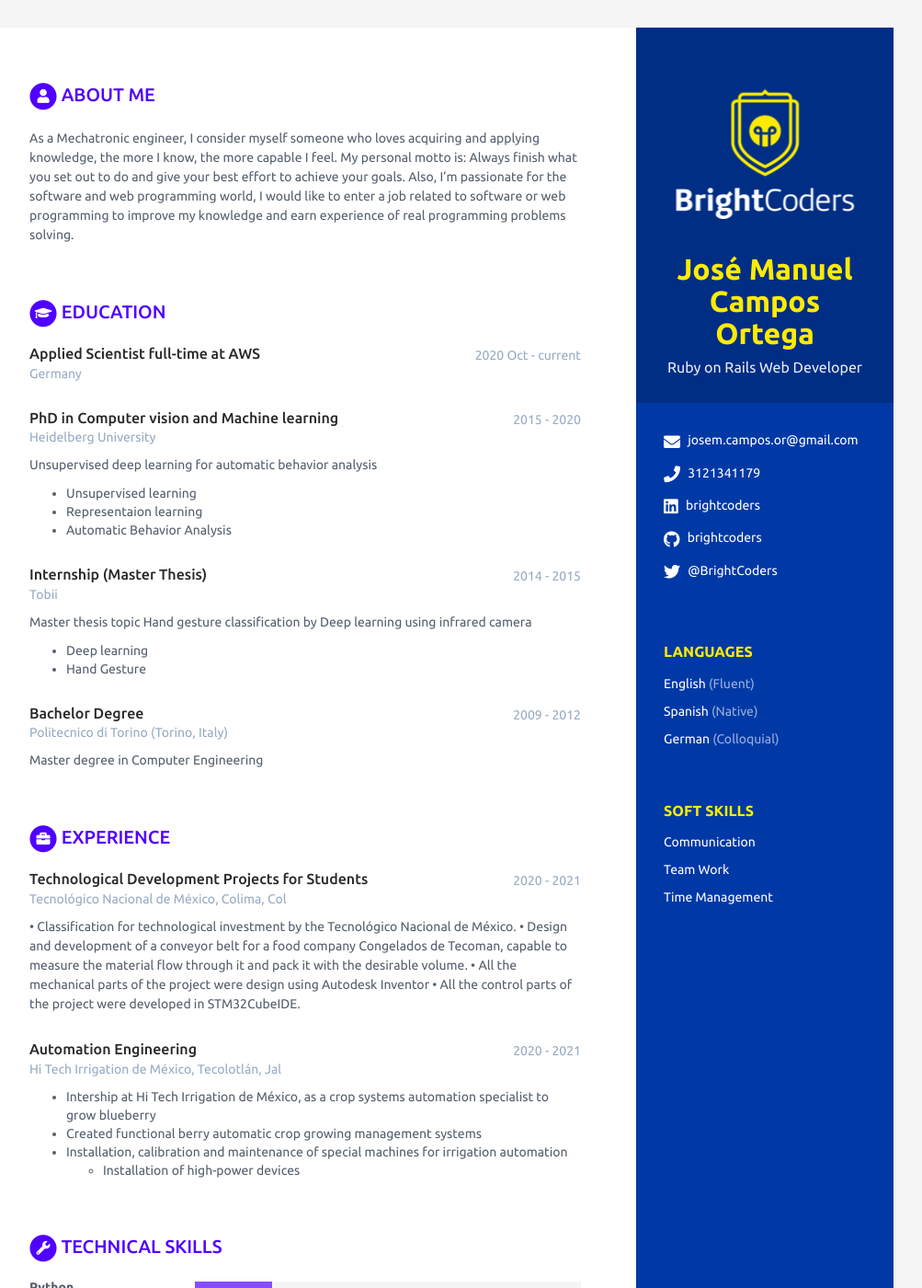
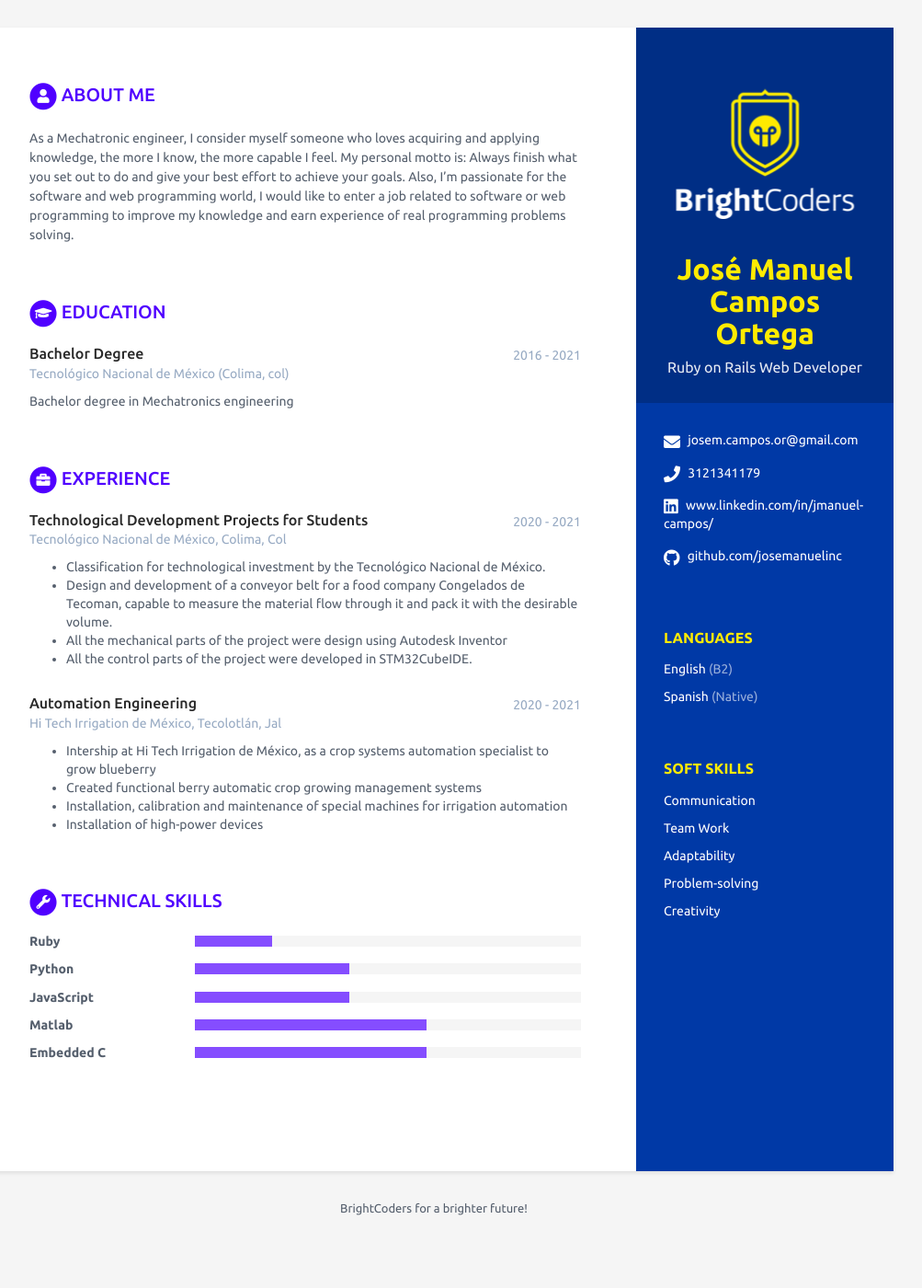
Before and after one commit to BC-MAY-21-ROR/kata-03-resume-scorecard-josemanuelinc, a Jekyll site: the page built from index.html, in a window 1280 px wide and 1400 px high. Shown: the whole window at 92% size, without its empty margins (168-1171 px from the left). Built offline with Jekyll 4.4.1, drawn with Linux system fonts in a browser that asks for light colours; some of the changed text lies outside the part shown.

Commit message:
Added languages,education,soft skills and technical skills.Also minor changes to basic information

```diff
--- a/_data/data.yml
+++ b/_data/data.yml
@@ -15,11 +15,11 @@ sidebar:
   email: josem.campos.or@gmail.com
   phone: 3121341179
   website: # No agregar http://
-  linkedin: brightcoders
-  github: brightcoders
+  linkedin: www.linkedin.com/in/jmanuel-campos/
+  github: github.com/josemanuelinc
   gitlab:
   bitbucket:
-  twitter: '@BrightCoders'
+  twitter:
   stack-overflow: # Number/Username, e.g. 123456/alandoe
   codewars:
   goodreads: # Number-Username, e.g. 123456-alandoe
@@ -27,13 +27,10 @@ sidebar:
   # Actualiza según los idiomas y nieles que tienes. Agrega o Elimina según sea necesario.
   languages:
     - idiom: English
-      level: Fluent # Utiliza el resultado de tu examen oficial, o el nivel de acuerdo al modelo Dreyfus
+      level: B2 # Utiliza el resultado de tu examen oficial, o el nivel de acuerdo al modelo Dreyfus
 
     - idiom: Spanish
       level: Native # Utiliza el resultado de tu examen oficial, o el nivel de acuerdo al modelo Dreyfus
-
-    - idiom: German
-      level: Colloquial
 
   # Registra aquí tus soft skills. Agrega o elimina según sea necesario
   interests:
@@ -43,8 +40,17 @@ sidebar:
     - item: Team Work
       link: # dejar en blanco
 
-    - item: Time Management
+    - item: Adaptability
       link: # dejar en blanco
+
+    - item: Problem-solving
+      link: # dejar en blanco
+
+    - item: Creativity
+      link: # dejar en blanco
+
+
+
 
 # Registra aquí un resumen de tu perfil
 career-profile:
@@ -53,35 +59,12 @@ career-profile:
     As a Mechatronic engineer, I consider myself someone who loves acquiring and applying knowledge, the more I know, the more capable I feel. My personal motto is: Always finish what you set out to do and give your best effort to achieve your goals. Also, I'm passionate for the software and web programming world, I would like to enter a job related to software or web programming to improve my knowledge and earn experience of real programming problems solving.
 # Registra aquí tus estudios. Agrega o elimina según sea necesario
 educationcomplete:
-  - degree: Applied Scientist full-time at AWS
-    university: Germany
-    time: 2020 Oct - current
-    details: |
-
-  - degree: PhD in Computer vision and Machine learning
-    university: Heidelberg University
-    time: 2015 - 2020
-    details: |
-      Unsupervised deep learning for automatic behavior analysis
-
-        - Unsupervised learning
-        - Representaion learning
-        - Automatic Behavior Analysis
-
-  - degree: Internship (Master Thesis)
-    university: Tobii
-    time: 2014 - 2015
-    details: |
-      Master thesis topic Hand gesture classification by Deep learning using infrared camera
-
-        - Deep learning
-        - Hand Gesture
 
   - degree: Bachelor Degree
-    university: Politecnico di Torino (Torino, Italy)
-    time: 2009 - 2012
+    university: Tecnológico Nacional de México (Colima, col)
+    time: 2016 - 2021
     details: |
-      Master degree in Computer Engineering
+      Bachelor degree in Mechatronics engineering
 
 # Registra aquí tu experiencia. Agrega o elimina según sea necesario
 experiences:
@@ -89,10 +72,10 @@ experiences:
     time: 2020 - 2021
     company: Tecnológico Nacional de México, Colima, Col
     details: |
-      • Classification for technological investment by the Tecnológico Nacional de México.
-      • Design and development of a conveyor belt for a food company Congelados de Tecoman, capable to measure the material flow through it and pack it with the desirable volume.
-      • All the mechanical parts of the project were design using Autodesk Inventor
-      • All the control parts of the project were developed in STM32CubeIDE.
+      - Classification for technological investment by the Tecnológico Nacional de México.
+      - Design and development of a conveyor belt for a food company Congelados de Tecoman, capable to measure the material flow through it and pack it with the desirable volume.
+      - All the mechanical parts of the project were design using Autodesk Inventor
+      - All the control parts of the project were developed in STM32CubeIDE.
 
   - role: Automation Engineering
     time: 2020 - 2021
@@ -101,7 +84,7 @@ experiences:
       - Intership at Hi Tech Irrigation de México, as a crop systems automation specialist to grow blueberry
       - Created functional berry automatic crop growing management systems
       - Installation, calibration and maintenance of special machines for irrigation automation
-        - Installation of high-power devices
+      - Installation of high-power devices
 
 # Registra aquí tus habilidades técnicas, para level utiliza:
 # 20% para Novice
@@ -113,23 +96,20 @@ skills:
   title: Technical Skills # NO MODIFICAR
 
   toolset:
-    - name: Python
+    - name: Ruby
       level: 20%
 
-    - name: PyTorch
+    - name: Python
       level: 40%
 
-    - name: Tensorflow
+    - name: JavaScript
+      level: 40%
+
+    - name: Matlab
       level: 60%
 
-    - name: Caffe
-      level: 80%
-
-    - name: Matlab
-      level: 100%
-
-    - name: C/C++
-      level: 40%
+    - name: Embedded C
+      level: 60%
 
 # NO MODIFICAR
 footer: >
```
